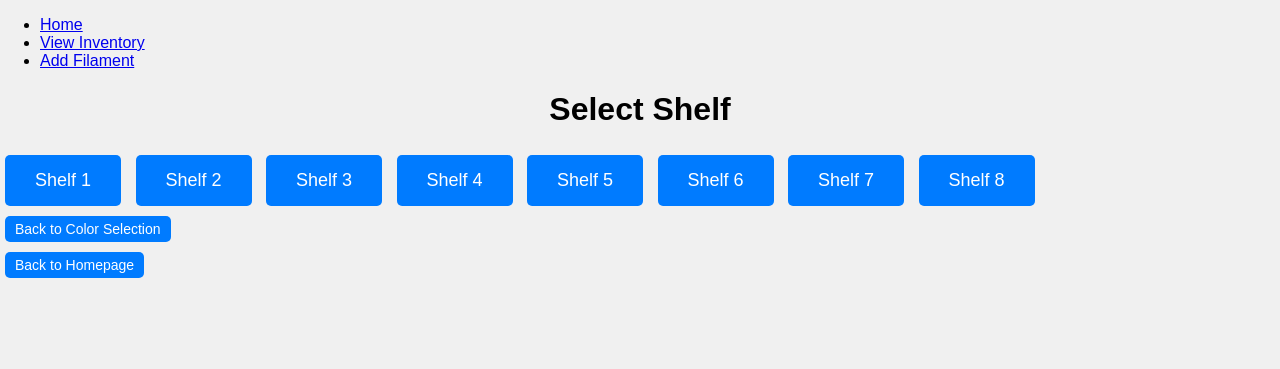
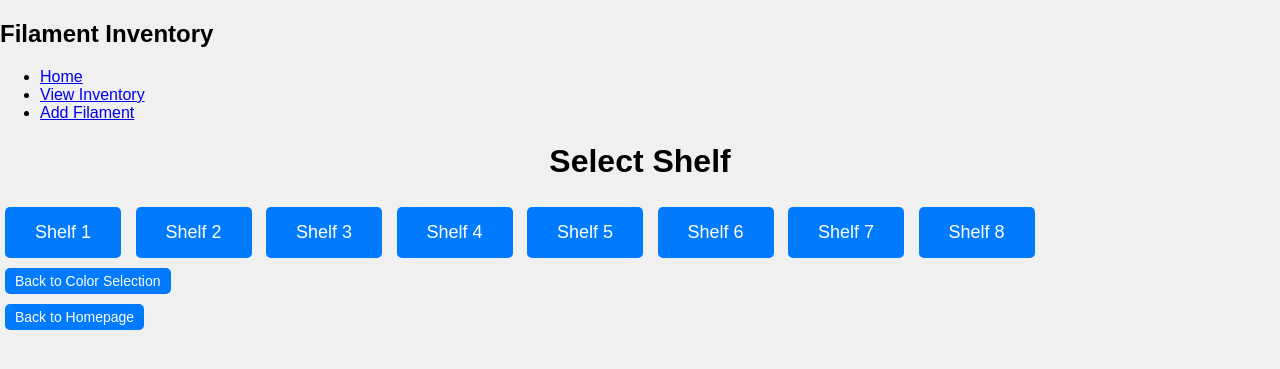
Before and after one commit to kosielemmer/filamento, a Flask app: page /select_location/1/1/1 in a window 1280 px wide. Shown: the top 369 px of the page. Run offline with Flask 3, Linux system fonts and the light colour scheme; some libraries are stand-ins or nearby versions.

Commit message:
feat: Add navigation bar title to base.html

```diff
--- a/templates/base.html
+++ b/templates/base.html
@@ -8,6 +8,7 @@
 </head>
 <body>
     <nav>
+        <h2>Filament Inventory</h2>
         <ul>
             <li><a href="{{ url_for('index') }}">Home</a></li>
             <li><a href="{{ url_for('view_inventory') }}">View Inventory</a></li>
```
